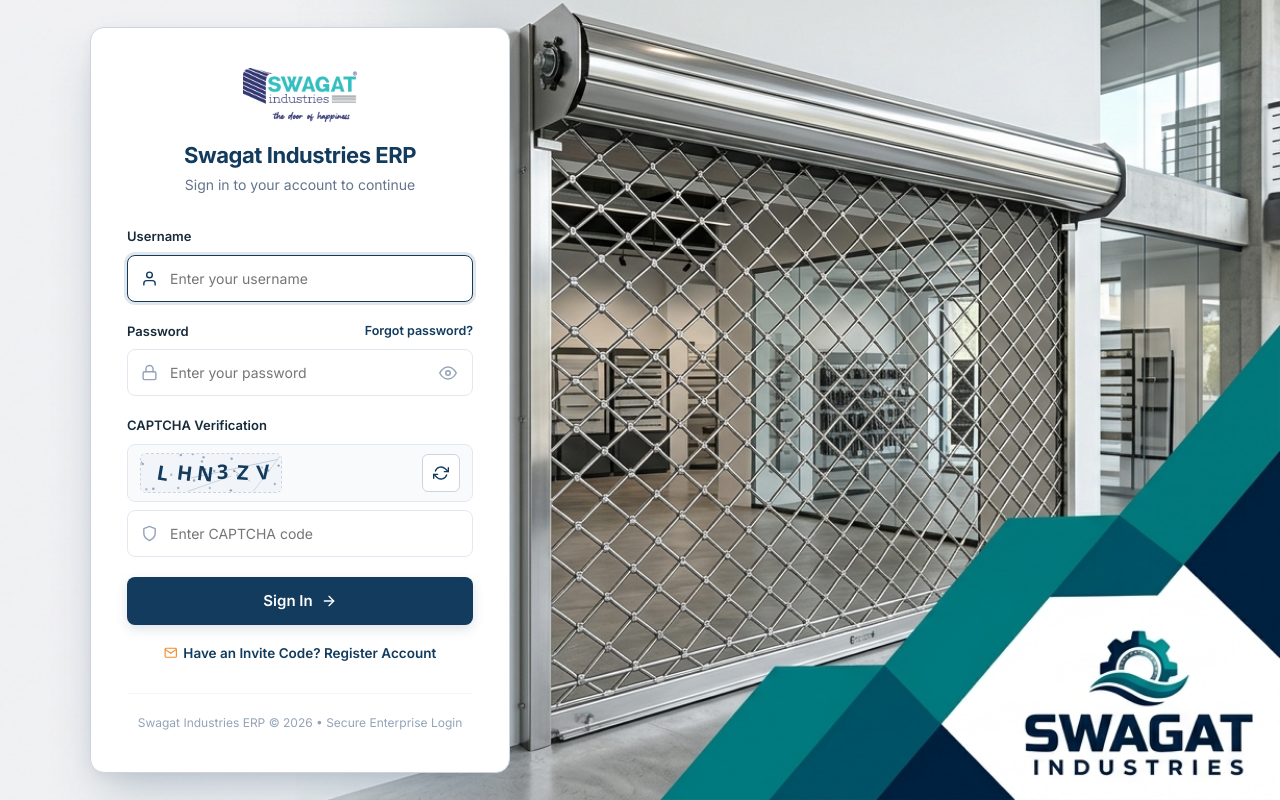
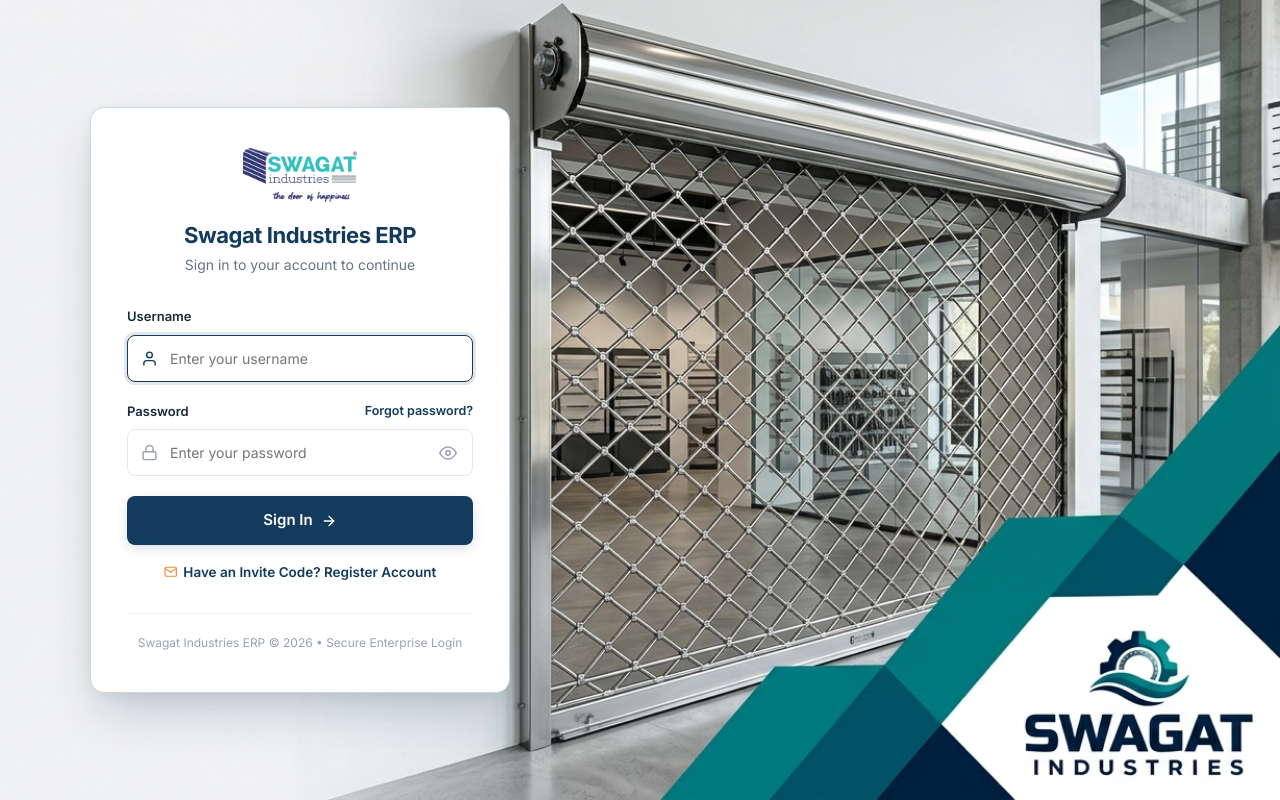
Before and after one commit to Dhruvil82599/Swagat-Industries-ERP-System, a React (Vite) app in the folder FE/: page /login in a window 1280 px wide. Built offline with nearby package versions, Linux system fonts and the light colour scheme.

Commit message:
feat: add user authentication with login page, auth context, and backend controller

```diff
--- a/FE/src/context/AuthContext.jsx
+++ b/FE/src/context/AuthContext.jsx
@@ -47,8 +47,9 @@
     };
   }, []);
 
-  const login = async (username, password, captcha) => {
-    const data = await authAPI.login({ username, password, captcha });
+  const login = async (username, password) => {
+    const data = await authAPI.login({ username, password });
+
     const { token: newToken, user: userData } = data;
 
     localStorage.setItem("swagat_erp_token", newToken);
--- a/FE/src/pages/LoginPage.jsx
+++ b/FE/src/pages/LoginPage.jsx
@@ -22,8 +22,6 @@
   const [username, setUsername] = useState("");
   const [password, setPassword] = useState("");
   const [showPassword, setShowPassword] = useState(false);
-  const [captchaCode, setCaptchaCode] = useState("");
-  const [userCaptcha, setUserCaptcha] = useState("");
   const [error, setError] = useState("");
   const [fieldErrors, setFieldErrors] = useState({});
   const [isSubmitting, setIsSubmitting] = useState(false);
@@ -133,8 +131,6 @@
     }
   };
 
-
-  const canvasRef = useRef(null);
   const resendIntervalRef = useRef(null);
 
   // Resend Countdown Timer
@@ -256,66 +252,6 @@
     }
   }, [isAuthenticated, navigate, from]);
 
-  const generateCaptcha = useCallback(() => {
-    const chars = "23456789ABCDEFGHJKLMNPQRSTUVWXYZ";
-    let code = "";
-    for (let i = 0; i < 6; i++) {
-      code += chars.charAt(Math.floor(Math.random() * chars.length));
-    }
-    setCaptchaCode(code);
-    setUserCaptcha("");
-
-    setTimeout(() => {
-      const canvas = canvasRef.current;
-      if (!canvas) return;
-      const ctx = canvas.getContext("2d");
-      if (!ctx) return;
-
-      // Fill background
-      ctx.fillStyle = "#F1F5F9";
-      ctx.fillRect(0, 0, canvas.width, canvas.height);
-
-      // Draw random noise lines
-      for (let i = 0; i < 4; i++) {
-        ctx.strokeStyle = `rgba(18, 59, 93, ${0.15 + Math.random() * 0.2})`;
-        ctx.beginPath();
-        ctx.moveTo(Math.random() * canvas.width, Math.random() * canvas.height);
-        ctx.lineTo(Math.random() * canvas.width, Math.random() * canvas.height);
-        ctx.stroke();
-      }
-
-      // Draw random noise dots
-      for (let i = 0; i < 25; i++) {
-        ctx.fillStyle = `rgba(18, 59, 93, ${0.2 + Math.random() * 0.25})`;
-        ctx.beginPath();
-        ctx.arc(Math.random() * canvas.width, Math.random() * canvas.height, 1.2, 0, Math.PI * 2);
-        ctx.fill();
-      }
-
-      // Draw text characters with subtle random rotation
-      ctx.font = "bold 20px 'Segoe UI', Arial, sans-serif";
-      ctx.textBaseline = "middle";
-      const letterSpacing = canvas.width / (code.length + 1);
-
-      for (let i = 0; i < code.length; i++) {
-        ctx.save();
-        const x = (i + 1) * letterSpacing - 4;
-        const y = canvas.height / 2 + (Math.random() * 4 - 2);
-        const angle = (Math.random() - 0.5) * 0.35; // -10 deg to +10 deg
-
-        ctx.translate(x, y);
-        ctx.rotate(angle);
-        ctx.fillStyle = "#123B5D";
-        ctx.fillText(code[i], 0, 0);
-        ctx.restore();
-      }
-    }, 0);
-  }, []);
-
-  useEffect(() => {
-    generateCaptcha();
-  }, [generateCaptcha]);
-
   const validate = () => {
     const errors = {};
     if (!username.trim()) {
@@ -324,15 +260,7 @@
     if (!password) {
       errors.password = "Password is required.";
     }
-    if (!userCaptcha.trim()) {
-      errors.captcha = "CAPTCHA code is required.";
-    } else if (userCaptcha.trim().toUpperCase() !== captchaCode.toUpperCase()) {
-      errors.captcha = "Invalid CAPTCHA code. Please try again.";
-    }
     setFieldErrors(errors);
-    if (errors.captcha) {
-      generateCaptcha();
-    }
     return Object.keys(errors).length === 0;
   };
 
@@ -344,11 +272,10 @@
 
     setIsSubmitting(true);
     try {
-      await login(username.trim(), password, userCaptcha.trim());
+      await login(username.trim(), password);
       navigate(from, { replace: true });
     } catch (err) {
       setError(err.message || "Invalid username or password.");
-      generateCaptcha();
     } finally {
       setIsSubmitting(false);
     }
@@ -886,53 +813,6 @@
             </div>
           </div>
 
-          <div className="form-group">
-            <label className="form-label" htmlFor="captcha-input">
-              CAPTCHA Verification
-            </label>
-            <div className="captcha-container">
-              <canvas
-                ref={canvasRef}
-                width="140"
-                height="38"
-                className="captcha-canvas"
-                title="CAPTCHA Challenge Code"
-              />
-              <button
-                type="button"
-                className="captcha-refresh-btn"
-                onClick={generateCaptcha}
-                title="Generate new CAPTCHA"
-                aria-label="Refresh CAPTCHA code"
-                disabled={isSubmitting}
-              >
-                <FiRefreshCw />
-              </button>
-            </div>
-            <div className="input-wrapper">
-              <FiShield className="input-icon" />
-              <input
-                id="captcha-input"
-                type="text"
-                className={`login-input ${fieldErrors.captcha ? "has-error" : ""}`}
-                placeholder="Enter CAPTCHA code"
-                value={userCaptcha}
-                onChange={(e) => {
-                  setUserCaptcha(e.target.value);
-                  if (fieldErrors.captcha) {
-                    setFieldErrors((prev) => ({ ...prev, captcha: null }));
-                  }
-                }}
-                disabled={isSubmitting}
-                maxLength={8}
-                autoComplete="off"
-              />
-            </div>
-            {fieldErrors.captcha && (
-              <div className="field-error-text">{fieldErrors.captcha}</div>
-            )}
-          </div>
-
           <button type="submit" className="btn-submit" disabled={isSubmitting}>
             {isSubmitting ? (
               <>
```
Also changed, not shown: 2 other files (tests, documents, lock files or other folders).
